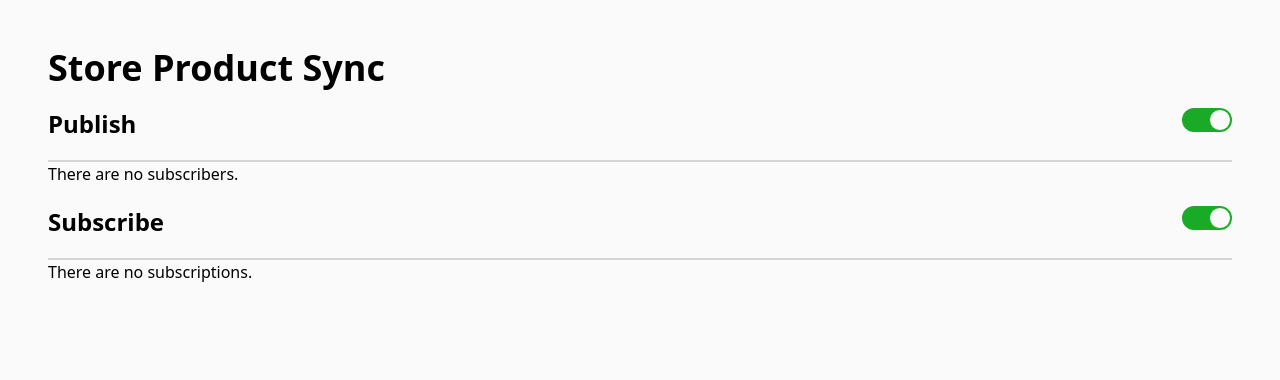
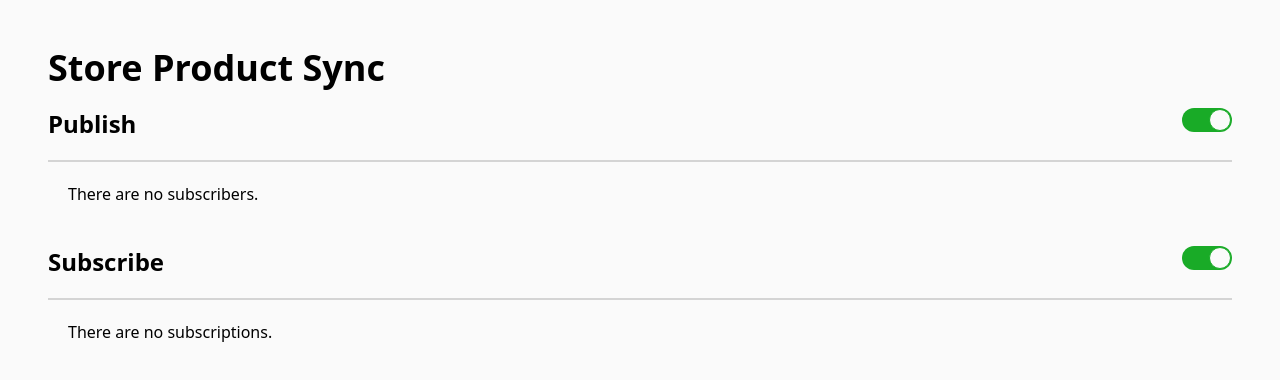
Before and after one commit to nikolay-waveo/products-testing, a Next.js app: page /admin in a window 1280 px wide. Shown: the top 380 px of the page. Built offline with nearby package versions, Linux system fonts and the light colour scheme; what @shopify/polaris would draw is missing.

Commit message:
Feat: Update styling

```diff
--- a/components/Section.tsx
+++ b/components/Section.tsx
@@ -23,7 +23,7 @@ const Section: React.FC<ISection> = ({
           onChange={() => setToggleOn(!toggleOn)} />
       </div>
 
-      { toggleOn && <div> { children } </div> }
+      { toggleOn && <div className="p-5" > { children } </div> }
 
     </section>
   )
```
